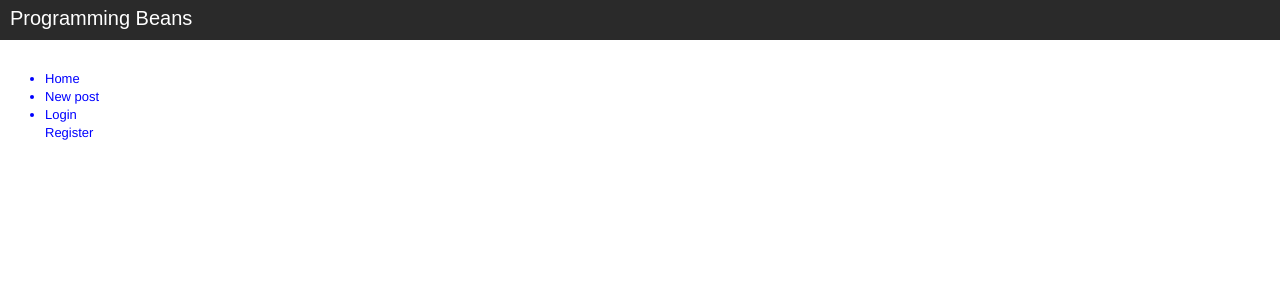
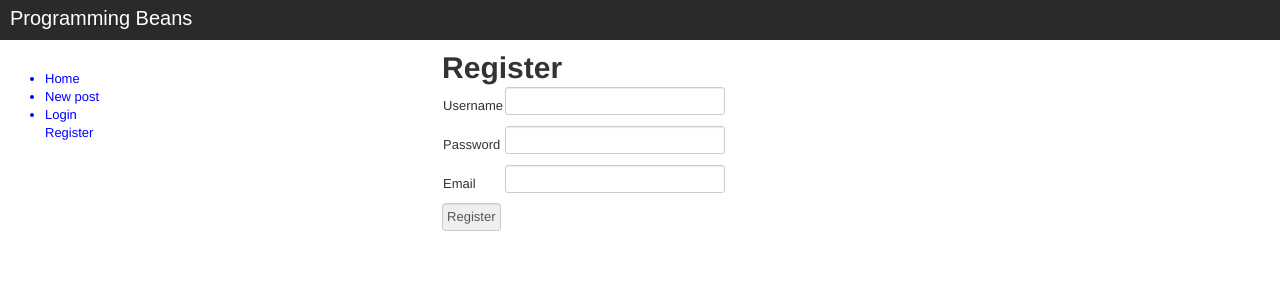
Before and after one commit to mahmoudhossam/blog, a Flask app: page /register in a window 1280 px wide. Shown: the top 300 px of the page. Run offline with Flask 2, Linux system fonts and the light colour scheme; parts of the project's set-up code (start-up, migrations or seed data) failed here and were passed over; some web fonts are replaced.

Commit message:
Added register page.

```diff
--- a/webapp/templates/register.html
+++ b/webapp/templates/register.html
@@ -1 +1,29 @@
 {% extends "base.html" %}
+{% block content %}
+
+<h1>Register</h1>
+
+    <form action="/register" method="POST" >
+        <table>
+            <tbody>
+                <tr>
+                    <td>Username</td>
+                    <td><input type="text" name="username" /></td>
+                </tr>
+
+                <tr>
+                    <td>Password</td>
+                    <td><input type="password" name="password" /></td>
+                </tr>
+
+                <tr>
+                    <td>Email</td>
+                    <td><input type="text" name="email" /></td>
+                </tr>
+            </tbody>
+        </table>
+
+        <input type="submit" value="Register" />
+    </form>
+
+{% endblock %}
```
